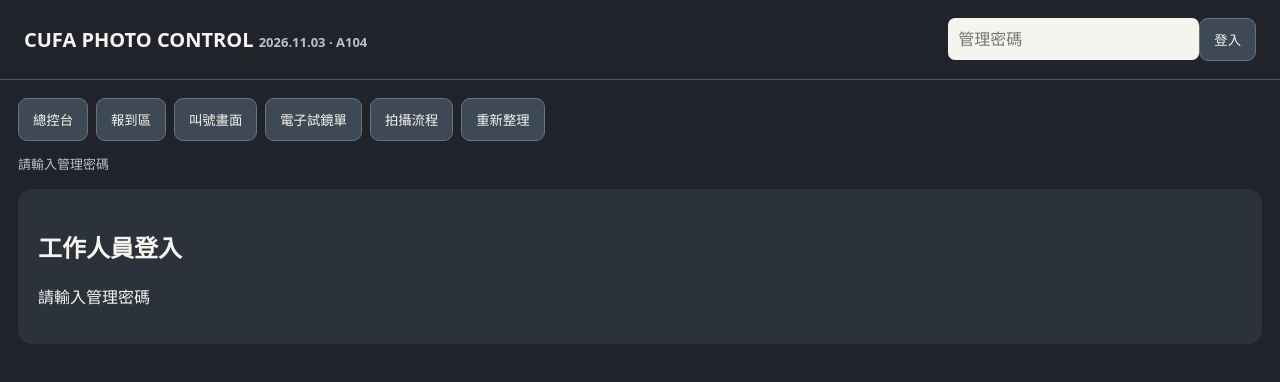
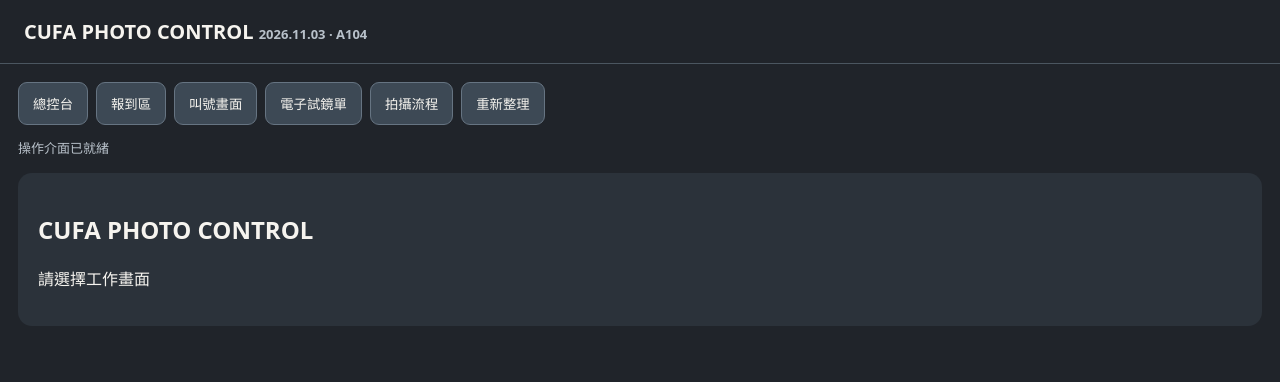
Before and after one commit to alltalentent/115-cufa-photo, a plain HTML site: page index.html in a window 1280 px wide. Drawn offline with Linux system fonts and the light colour scheme.

Commit message:
Remove password prompt from frontend shell; keep API gated until backend is configured

```diff
--- a/index.html
+++ b/index.html
@@ -25,13 +25,10 @@ document.querySelectorAll('[data-page]').forEach(b=>b.onclick=()=>page(b.dataset
 function setup(){
  if(!cfg.appsScriptUrl){message('尚未設定 Apps Script 網址',true);return}
  $('auth').replaceChildren();
- const field=make('input');field.type='password';field.placeholder='管理密碼';field.autocomplete='current-password';field.setAttribute('aria-label','管理密碼');
- const login=button('登入',async()=>{state.password=field.value;field.value='';try{await request('',{action:'checkAdminPassword'});$('auth').replaceChildren(button('登出',()=>{state.password=null;$('nav').hidden=true;$('view').replaceChildren(make('h2','已登出'));setup()}));$('nav').hidden=false;await load()}catch(e){state.password=null;message(e.message,true)}});
- field.onkeydown=e=>{if(e.key==='Enter')login.click()};
- $('auth').append(field,login);
- $('view').replaceChildren(make('h2','工作人員登入'),make('p','請輸入管理密碼'));
- message('請輸入管理密碼');
+ $('view').replaceChildren(make('h2','CUFA PHOTO CONTROL'),make('p','請選擇工作畫面'));
+ $('nav').hidden=false;
+ message('操作介面已就緒');
 }
 
-setup();setInterval(()=>{if(state.password&&['queue','slate'].includes(state.page))load()},5000);
+setup();setInterval(()=>{if(['queue','slate'].includes(state.page)&&state.password)load()},5000);
 </script></body></html>
```
